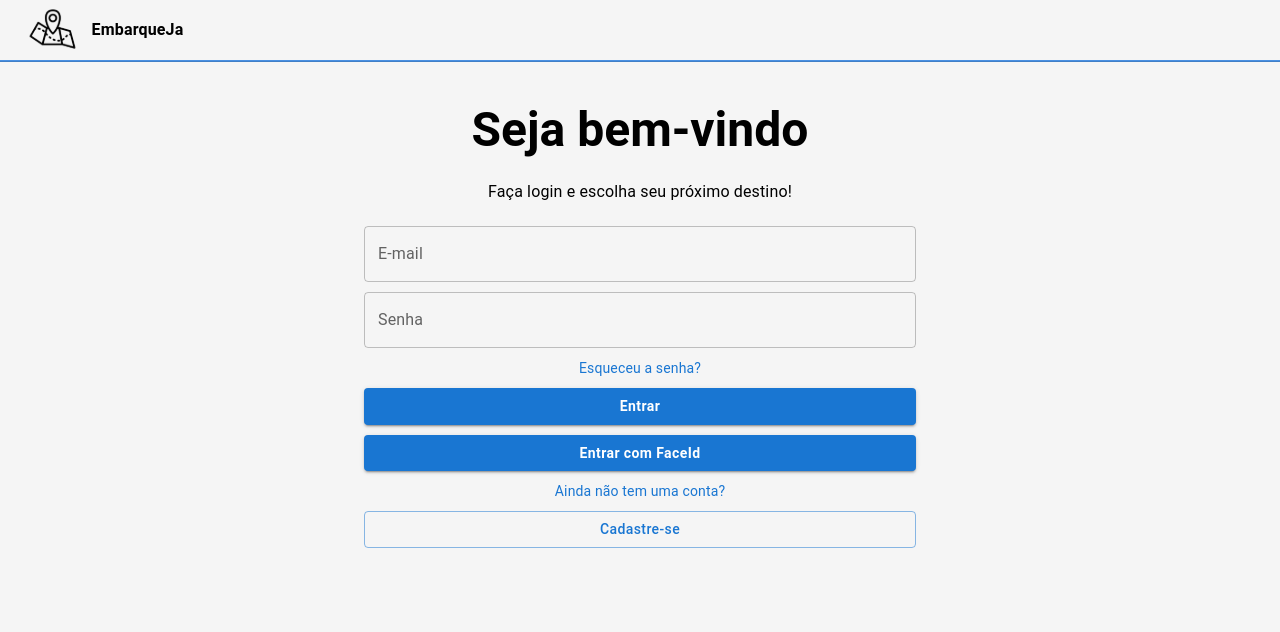
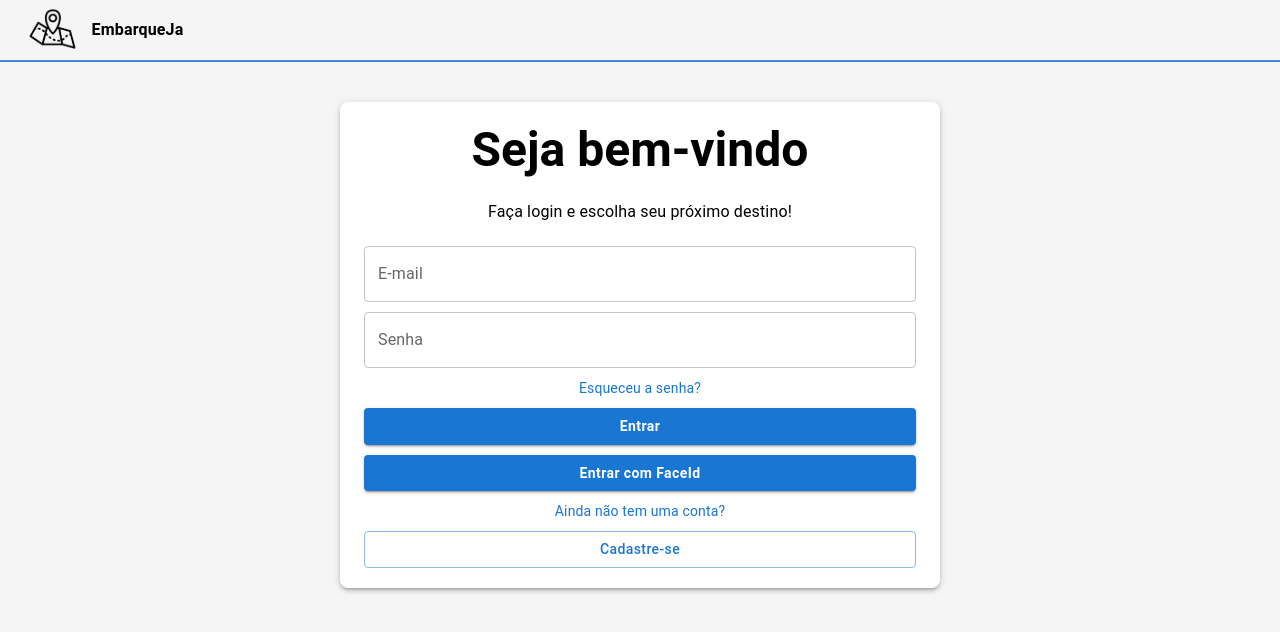
Before and after one commit to PedroLongue/EmbarqueJa__FrontEnd, a React (Vite) app: page /login in a window 1280 px wide. Shown: the top 632 px of the page. Built offline with nearby package versions, Linux system fonts and the light colour scheme.

Commit message:
refactor: change the style of login and register form.

```diff
--- a/src/pages/Admin/index.tsx
+++ b/src/pages/Admin/index.tsx
@@ -10,10 +10,10 @@ import {
   Chip,
   Button,
 } from '@mui/material';
-import { useState } from 'react';
+import { useEffect, useState } from 'react';
 import Input from '../../components/Input';
 import useTickets from '../../hooks/useTickets';
-import CustomSnackbar from '../../components/CustomSnackbar'; // Importe o componente
+import CustomSnackbar from '../../components/CustomSnackbar';
 
 const amenitiesOptions = [
   'Wi-Fi',
@@ -43,6 +43,14 @@ const Admin = () => {
 
   const { createTicket, loading, error } = useTickets();
 
+  useEffect(() => {
+    if (error) {
+      setSnackbarMessage(error);
+      setSnackbarSeverity('error');
+      setSnackbarOpen(true);
+    }
+  }, [error]);
+
   const handleSubmit = async (e: React.FormEvent) => {
     e.preventDefault();
 
@@ -64,7 +72,7 @@ const Admin = () => {
       setSnackbarMessage('Passagem criada com sucesso!');
       setSnackbarSeverity('success');
       setSnackbarOpen(true);
-      // Limpar o formulário após o envio
+
       setOrigin('');
       setDestination('');
       setDate('');
--- a/src/pages/Login/index.tsx
+++ b/src/pages/Login/index.tsx
@@ -44,8 +44,14 @@ const Login = () => {
       <Container
         sx={{
           display: 'flex',
-          justifyContent: 'center',
+          flexDirection: 'column',
           alignItems: 'center',
+          gap: '40px',
+          boxShadow: 3,
+          padding: '20px',
+          borderRadius: '8px',
+          backgroundColor: '#fff',
+          maxWidth: 'sm',
         }}
         maxWidth="sm"
       >
--- a/src/pages/Register/index.tsx
+++ b/src/pages/Register/index.tsx
@@ -43,8 +43,14 @@ const Login = () => {
       <Container
         sx={{
           display: 'flex',
-          justifyContent: 'center',
+          flexDirection: 'column',
           alignItems: 'center',
+          gap: '40px',
+          boxShadow: 3,
+          padding: '20px',
+          borderRadius: '8px',
+          backgroundColor: '#fff',
+          maxWidth: 'sm',
         }}
         maxWidth="sm"
       >
```
